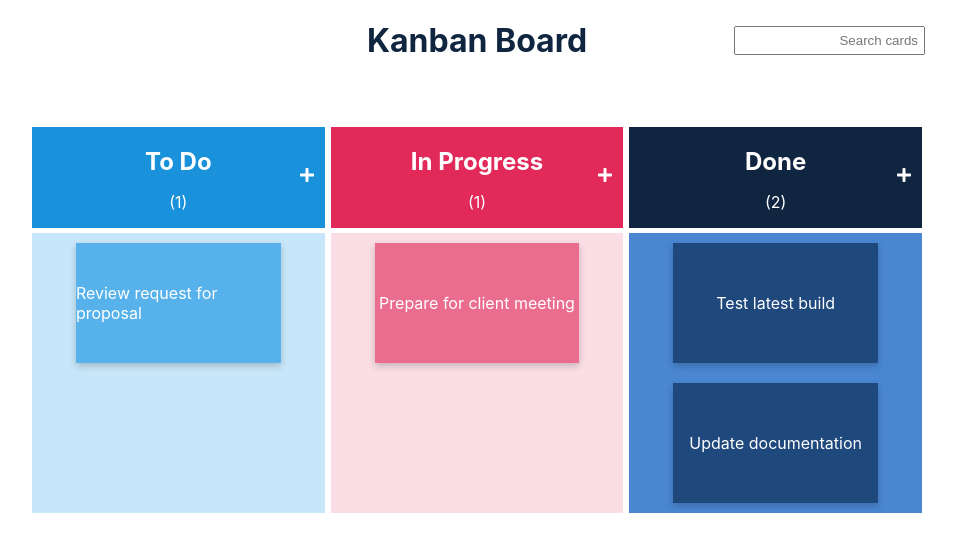
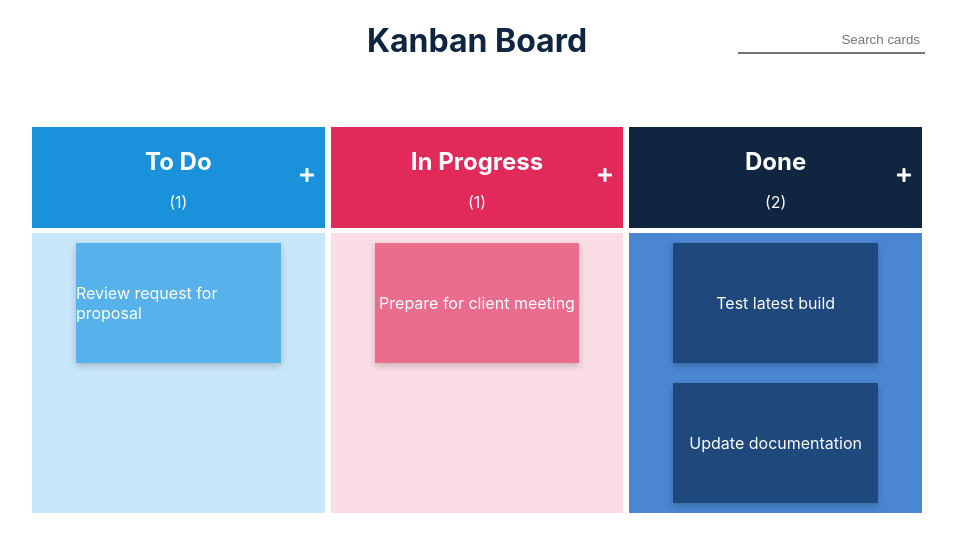
Before and after one commit to NemanjaManot/kanban-board, a React (Create React App) app: page / in a window 1280 px wide. Shown: the top 552 px of the page, without its empty margins (163-1119 px from the left). Built offline with nearby package versions, Linux system fonts and the light colour scheme.

Commit message:
styling search input

```diff
--- a/src/KanbanScreen/styles.js
+++ b/src/KanbanScreen/styles.js
@@ -24,6 +24,7 @@ export const SearchInput = styled.input`
   color: #102540;
   text-align: right;
   cursor: pointer;
+  border-width: 0 0 2px 0;
 `;
 
 export const Header = styled.div`
--- a/src/index.css
+++ b/src/index.css
@@ -1,14 +1,17 @@
 body {
   margin: 0;
-  font-family: -apple-system, BlinkMacSystemFont, 'Segoe UI', 'Roboto', 'Oxygen',
-    'Ubuntu', 'Cantarell', 'Fira Sans', 'Droid Sans', 'Helvetica Neue',
-    sans-serif;
+  font-family: -apple-system, BlinkMacSystemFont, 'Segoe UI', 'Roboto', 'Oxygen', 'Ubuntu', 'Cantarell', 'Fira Sans',
+    'Droid Sans', 'Helvetica Neue', sans-serif;
   -webkit-font-smoothing: antialiased;
   -moz-osx-font-smoothing: grayscale;
   color: white;
 }
 
 code {
-  font-family: source-code-pro, Menlo, Monaco, Consolas, 'Courier New',
-    monospace;
+  font-family: source-code-pro, Menlo, Monaco, Consolas, 'Courier New', monospace;
 }
+
+*:focus {
+  outline: none;
+  border-bottom: 2px solid #e12a5a;
+}
```
